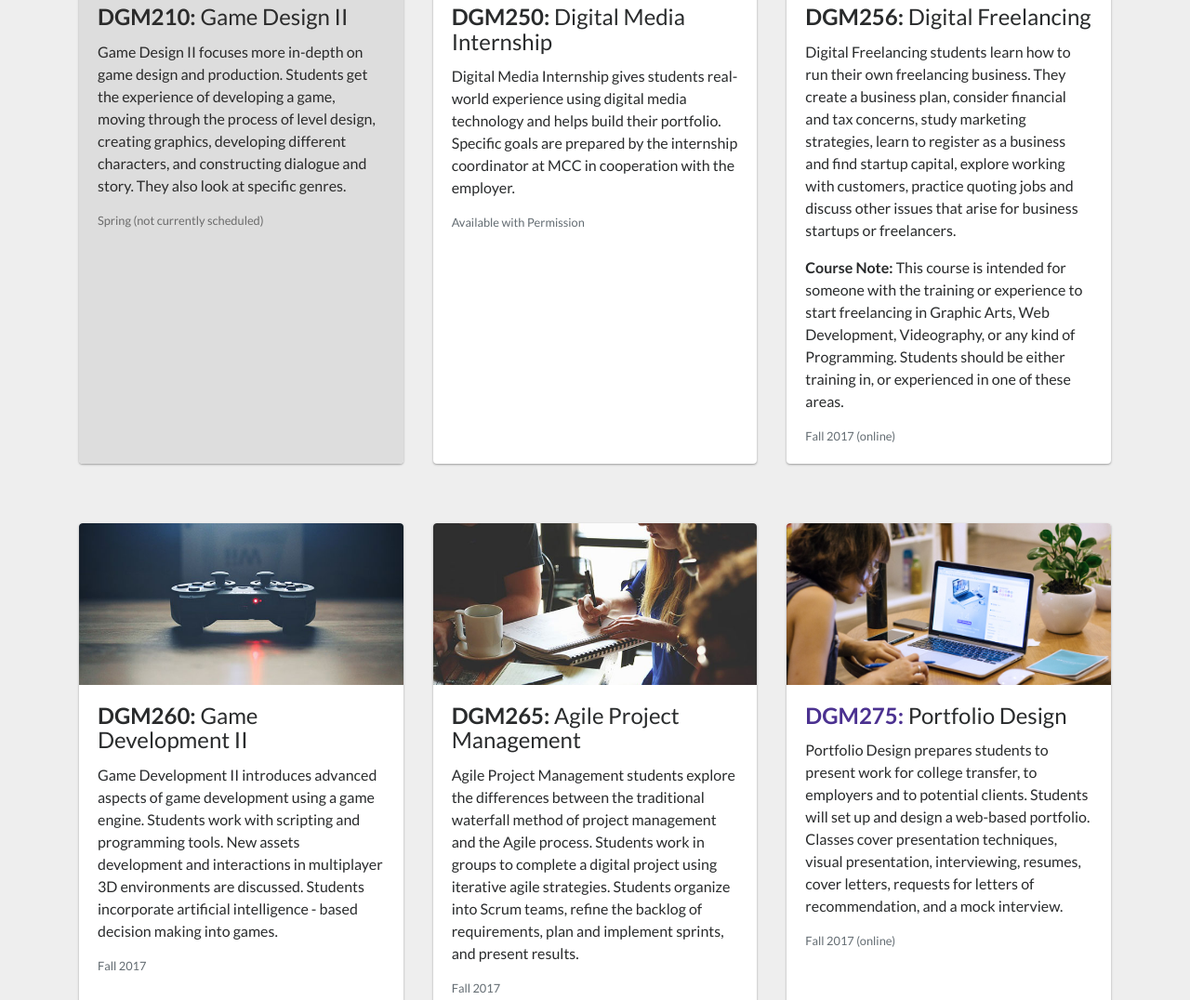
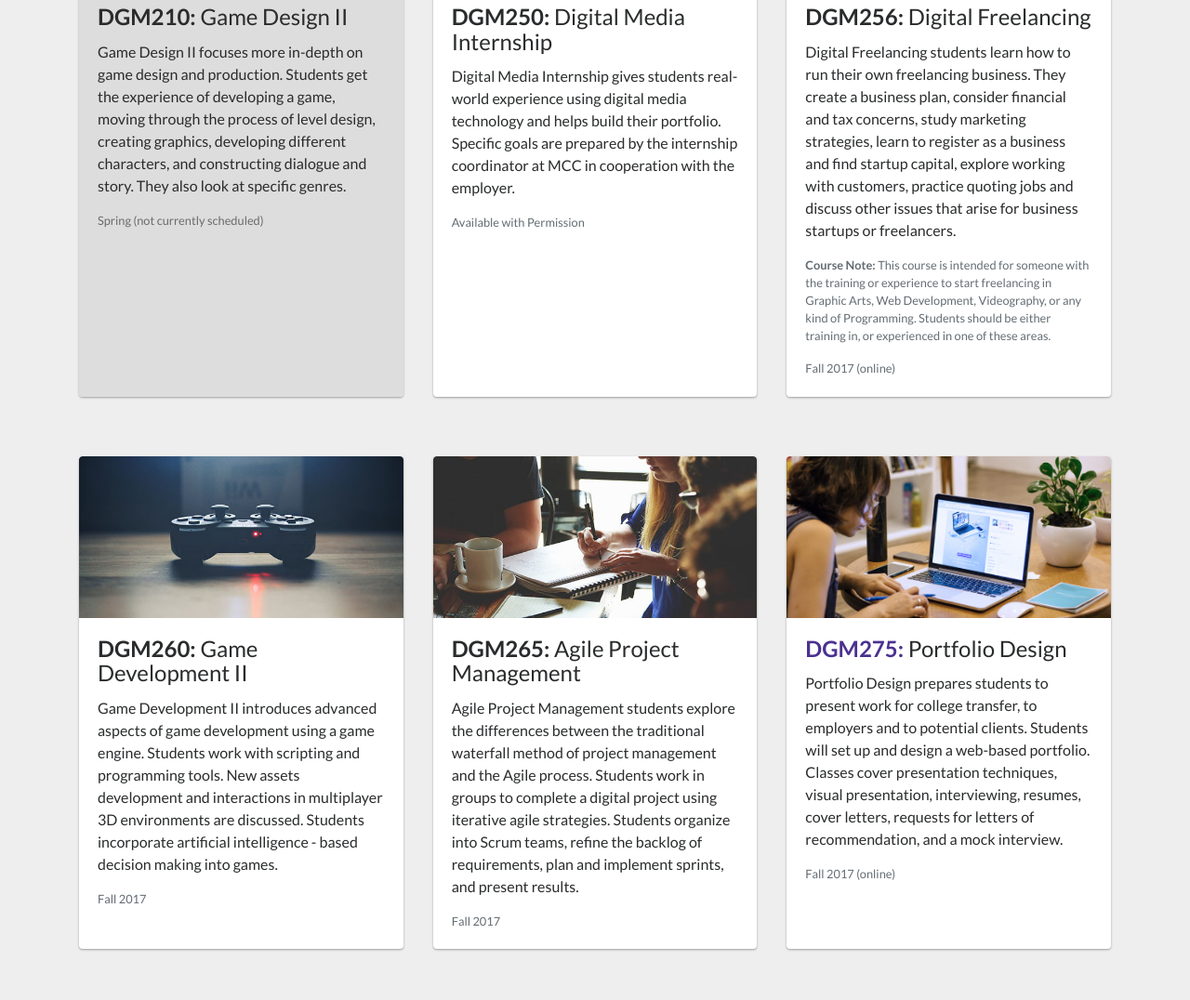
Before and after one commit to mccdgm/courses, a plain HTML site: page index.html in a window 1280 px wide. Shown: the part 3651-4727 px from the top of the page at 93% size. Drawn offline with nearby package versions, Linux system fonts and the light colour scheme; a script that the page names is missing.

Commit message:
De-emphasize course note in dgm256

```diff
--- a/index.html
+++ b/index.html
@@ -285,7 +285,7 @@
           <p>
             Digital Freelancing students learn how to run their own freelancing business. They create a business plan, consider financial and tax concerns, study marketing strategies, learn to register as a business and find startup capital, explore working with customers, practice quoting jobs and discuss other issues that arise for business startups or freelancers.
           </p>
-          <p>
+          <p class="text-muted small">
             <strong>Course Note:</strong> This course is intended for someone with the training or experience to start freelancing in Graphic Arts, Web Development, Videography, or any kind of Programming. Students should be either training in, or experienced in one of these areas.
           </p>
         </div>
```
